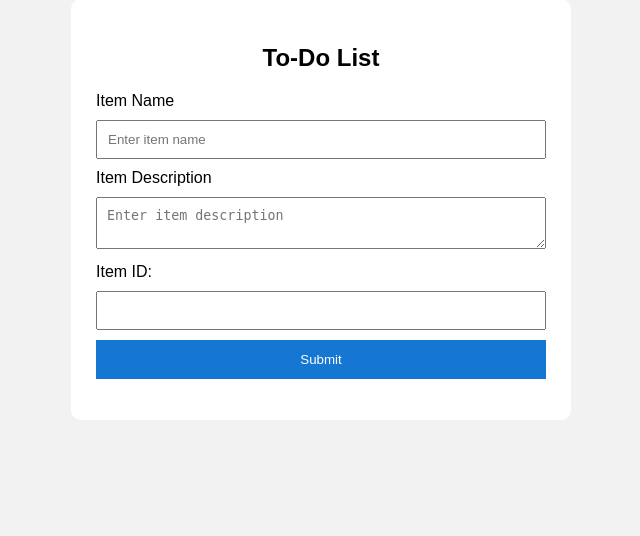
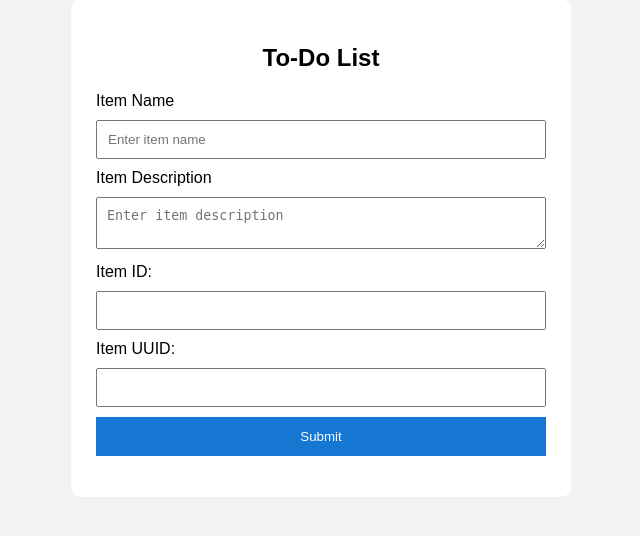
Before and after one commit to anilmoharana999-arch/flask-project, a Flask app: page / in a window 1280 px wide. Shown: the part 41-577 px from the top of the page, without its empty margins (319-959 px from the left). Run offline with Flask 3, Linux system fonts and the light colour scheme.

Commit message:
Add Item UUID field

```diff
--- a/templates/index.html
+++ b/templates/index.html
@@ -69,8 +69,11 @@
     <label for="itemId">Item ID:</label>
     <input type="text" id="itemId" name="itemId" required>
     </div>
-
-        <button type="submit">Submit</button>
+    <div>
+    <label for="itemUUID">Item UUID:</label>
+    <input type="text" id="itemUUID" name="itemUUID" required>
+    </div>
+    <button type="submit">Submit</button>
     </form>
 
     <p id="message"></p>
```
